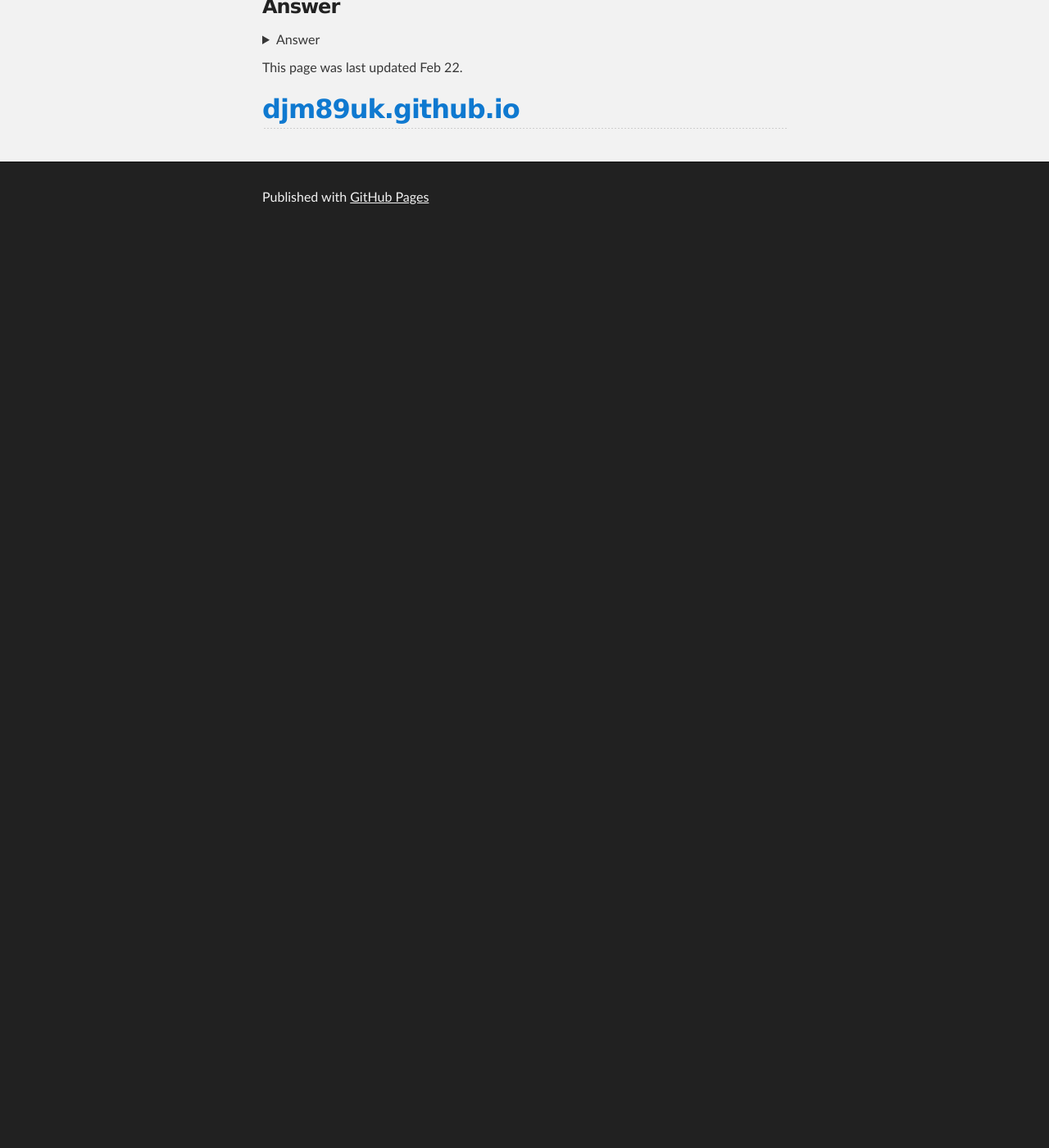
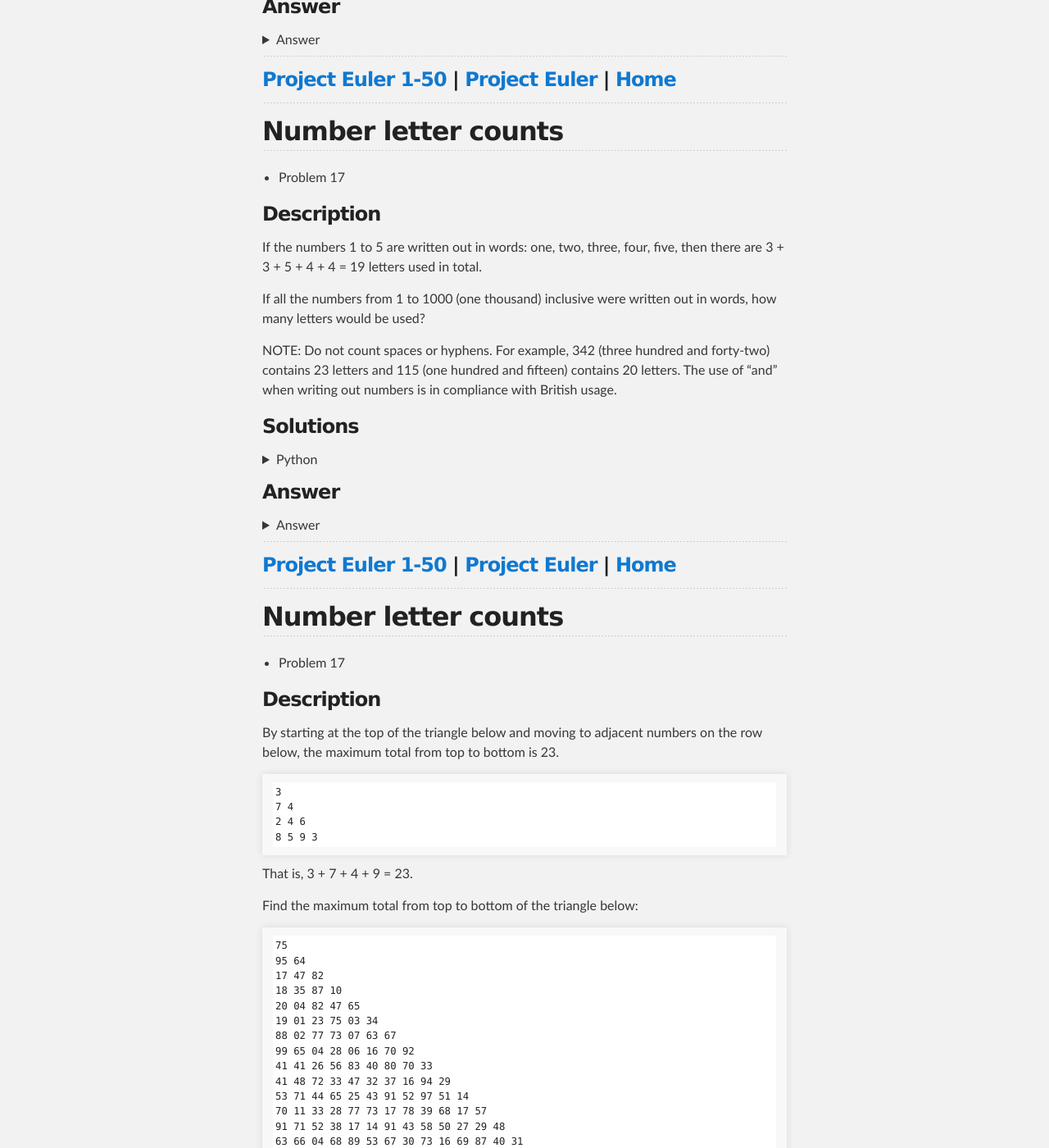
Before and after one commit to djm89uk/djm89uk.github.io, a Jekyll site: the page built from euler_1.md, in a window 1280 px wide and 1400 px high, scrolled down 13327 px. Shown: the whole window at 82% size. Built offline with Jekyll 4.4.1, drawn with Linux system fonts in a browser that asks for light colours; our own code applies the rules of GitHub Pages for plain Markdown files; before the commit the page ends 13614 px from its top, so only the background shows below that; some of the changed text lies outside the part shown.

Commit message:
Update euler_1.md

```diff
--- a/euler_1.md
+++ b/euler_1.md
@@ -1,4 +1,4 @@
-# [Project Euler](./euler.md) Challenges 1-50 (16/50)
+# [Project Euler](./euler.md) Challenges 1-50 (18/50)
 
 [Project Euler](https://projecteuler.net/) was started by Colin Hughes (a.k.a. euler) in October 2001 as a sub-section on mathschallenge.net. Who could have known how popular these types of problems would turn out to be? Since then the membership has continued to grow and Project Euler moved to its own domain in 2006.
 
@@ -22,8 +22,8 @@ These are the first 50 challenges from the site.
 14. [Longest Collatz sequence](#longest-collatz-sequence) 🗸
 15. [Lattice paths](#lattice-paths) 🗸
 16. [Power digit sum](#power-digit-sum) 🗸
-17. [Number letter counts](#number-letter-counts)
-18. [Maximum path sum I](#maximum-path-sum-i)
+17. [Number letter counts](#number-letter-counts) 🗸
+18. [Maximum path sum I](#maximum-path-sum-i) 🗸
 19. [Counting Sundays](#counting-sundays)
 20. [Factorial digit sum](#factorial-digit-sum)
 21. [Amicable numbers](#amicable-numbers)
@@ -1539,6 +1539,155 @@ This provides the answer in 4e-5
 
 </details>
 
+---
+
+### [Project Euler 1-50](#contents) | [Project Euler](./euler.md) | [Home](./index.md)
+
+---
+
+## Number letter counts
+
+- Problem 17
+
+### Description
+
+If the numbers 1 to 5 are written out in words: one, two, three, four, five, then there are 3 + 3 + 5 + 4 + 4 = 19 letters used in total.
+
+If all the numbers from 1 to 1000 (one thousand) inclusive were written out in words, how many letters would be used?
+
+NOTE: Do not count spaces or hyphens. For example, 342 (three hundred and forty-two) contains 23 letters and 115 (one hundred and fifteen) contains 20 letters. The use of "and" when writing out numbers is in compliance with British usage.
+
+### Solutions
+
+<details>
+
+<summary markdown="span">Python</summary>
+
+This can be implemented in python with the library num2words:
+
+~~~py
+import time
+from num2words import num2words as n2w
+
+t0 = time.time()
+L = 0
+for i in range(1,1001):
+    word = "".join("".join(n2w(i,lang='en_GB').split(" ")).split("-"))
+    L += len(word)
+
+t1 = time.time()
+print("Total character count = {}".format(L))
+print("execution time = {} s".format(t1-t0))
+~~~
+
+This provides the answer in 0.02 seconds
+
+</details>
+
+
+### Answer
+
+<details>
+
+<summary markdown="span">Answer</summary>
+
+~~~
+21124
+~~~
+
+</details>
+
+---
+
+### [Project Euler 1-50](#contents) | [Project Euler](./euler.md) | [Home](./index.md)
+
+---
+
+## Number letter counts
+
+- Problem 17
+
+### Description
+
+
+
+By starting at the top of the triangle below and moving to adjacent numbers on the row below, the maximum total from top to bottom is 23.
+
+~~~
+3
+7 4
+2 4 6
+8 5 9 3
+~~~
+
+That is, 3 + 7 + 4 + 9 = 23.
+
+Find the maximum total from top to bottom of the triangle below:
+
+~~~
+75
+95 64
+17 47 82
+18 35 87 10
+20 04 82 47 65
+19 01 23 75 03 34
+88 02 77 73 07 63 67
+99 65 04 28 06 16 70 92
+41 41 26 56 83 40 80 70 33
+41 48 72 33 47 32 37 16 94 29
+53 71 44 65 25 43 91 52 97 51 14
+70 11 33 28 77 73 17 78 39 68 17 57
+91 71 52 38 17 14 91 43 58 50 27 29 48
+63 66 04 68 89 53 67 30 73 16 69 87 40 31
+04 62 98 27 23 09 70 98 73 93 38 53 60 04 23
+~~~
+
+NOTE: As there are only 16384 routes, it is possible to solve this problem by trying every route. However, Problem 67, is the same challenge with a triangle containing one-hundred rows; it cannot be solved by brute force, and requires a clever method! ;o)
+
+### Solutions
+
+<details>
+
+<summary markdown="span">Python</summary>
+
+This can be implemented in python by iterating through the rows of the triangle:
+
+~~~py
+import time
+
+T = [[75],[95, 64],[17, 47, 82],[18, 35, 87, 10],[20, 4, 82, 47, 65],[19, 1, 23, 75, 3, 34],[88, 2, 77, 73, 7, 63, 67],[99, 65, 4, 28, 6, 16, 70, 92],[41, 41, 26, 56, 83, 40, 80, 70, 33],[41, 48, 72, 33, 47, 32, 37, 16, 94, 29],[53, 71, 44, 65, 25, 43, 91, 52, 97, 51, 14],[70, 11, 33, 28, 77, 73, 17, 78, 39, 68, 17, 57],[91, 71, 52, 38, 17, 14, 91, 43, 58, 50, 27, 29, 48],[63, 66, 4, 68, 89, 53, 67, 30, 73, 16, 69, 87, 40, 31],[4, 62, 98, 27, 23, 9, 70, 98, 73, 93, 38, 53, 60, 4, 23]]
+t0 = time.time()
+for i in range(1,len(T)):
+    T[i][0] += T[i-1][0]
+    T[i][-1] += T[i-1][-1]
+    if len(T[i])>2:
+        for j in range(1,len(T[i])-1):
+            T[i][j] += max(T[i-1][j-1],T[i-1][j])
+
+M = max(T[-1])
+
+t1 = time.time()
+print("Maximum sum = {}".format(M))
+print("execution time = {} s".format(t1-t0))
+~~~
+
+This provides the answer in 30E-6 seconds.
+
+</details>
+
+
+### Answer
+
+<details>
+
+<summary markdown="span">Answer</summary>
+
+~~~
+1074
+~~~
+
+</details>
+
 
 This page was last updated Feb 22.
 
```
